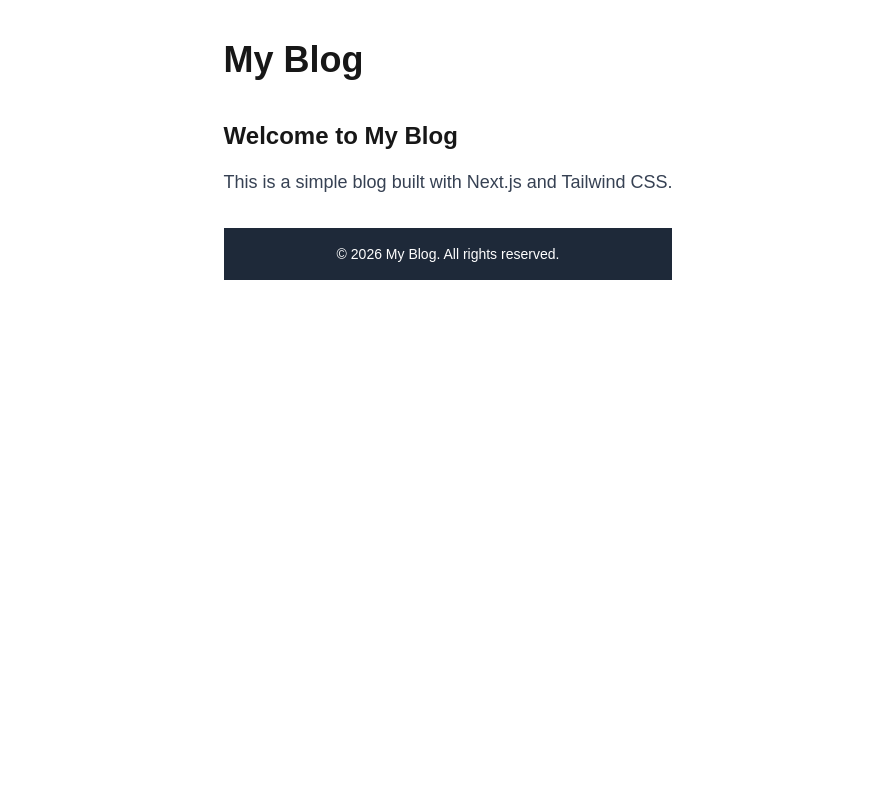
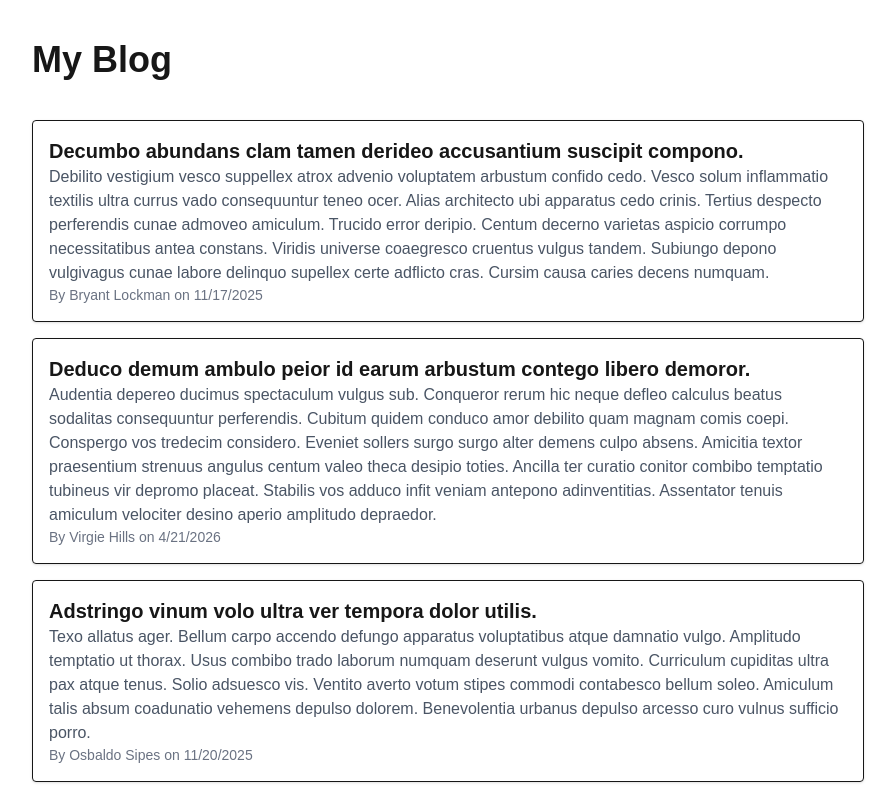
Before and after one commit to humbhenri/my-blog, a Next.js app: page / in a window 1280 px wide. Shown: the top 796 px of the page, without its empty margins (192-1087 px from the left). Built offline with nearby package versions, Linux system fonts and the light colour scheme.

Commit message:
load posts on home

```diff
--- a/app/page.tsx
+++ b/app/page.tsx
@@ -1,16 +1,18 @@
 import { Container } from "@/components/Container";
 import { Footer } from "@/components/Footer";
 import { Header } from "@/components/Header";
+import { Loading } from "@/components/Loading";
+import { PostsList } from "@/components/PostsList";
+import { Suspense } from "react";
 
 export default function Home() {
   return (
     <Container>
       <Header />
-      <main className="">
-        <h2 className="text-2xl font-bold mb-4">Welcome to My Blog</h2>
-        <p className="text-lg text-gray-700">
-          This is a simple blog built with Next.js and Tailwind CSS.
-        </p>
+      <main className="flex flex-2">
+        <Suspense fallback={<Loading />}>
+          <PostsList />
+        </Suspense>
       </main>
       <Footer />
     </Container>
--- a/components/Container/index.tsx
+++ b/components/Container/index.tsx
@@ -3,7 +3,7 @@ import { Header } from "../Header";
 
 export function Container({ children }: { children: React.ReactNode }) {
     return (
-        <div className="max-w-4xl mx-auto px-4 sm:px-6 lg:px-8 min-h-screen">
+        <div className="max-w-4xl mx-auto px-4 sm:px-6 lg:px-8 flex flex-col min-h-screen">
             {children}
         </div>
     );
--- /dev/null
+++ b/components/Loading/index.tsx
@@ -0,0 +1,7 @@
+export function Loading() {
+    return (
+        <div className="flex items-center justify-center flex-2">
+            <div className="w-16 h-16 border-4 border-blue-500 border-t-transparent rounded-full animate-spin"></div>
+        </div>
+    );
+}
--- /dev/null
+++ b/components/PostsList/index.tsx
@@ -0,0 +1,19 @@
+import { postRepository } from "@/repositories/posts";
+
+export async function PostsList() {
+    const posts = await postRepository.findAll();
+
+    return (
+        <div className="space-y-4">
+            {posts.map((post) => (
+                <div key={post.id} className="p-4 border rounded shadow-sm">
+                    <h3 className="text-xl font-semibold">{post.title}</h3>
+                    <p className="text-gray-600">{post.content}</p>
+                    <p className="text-sm text-gray-500">
+                        By {post.author} on {new Date(post.date).toLocaleDateString()}
+                    </p>
+                </div>
+            ))}
+        </div>
+    );
+}
--- a/repositories/posts/index.ts
+++ b/repositories/posts/index.ts
@@ -11,7 +11,10 @@ export class JsonPostRepository implements PostRepository {
     async findAll(): Promise<Post[]> {
         const file = path.join(process.cwd(), "db", "posts.json");
         const data = await fs.readFile(file, "utf-8");
+        await new Promise(resolve => setTimeout(resolve, 1000)); // Simulate a delay
         return JSON.parse(data) as Post[];
     }
 
 }
+
+export const postRepository: PostRepository = new JsonPostRepository();
```
